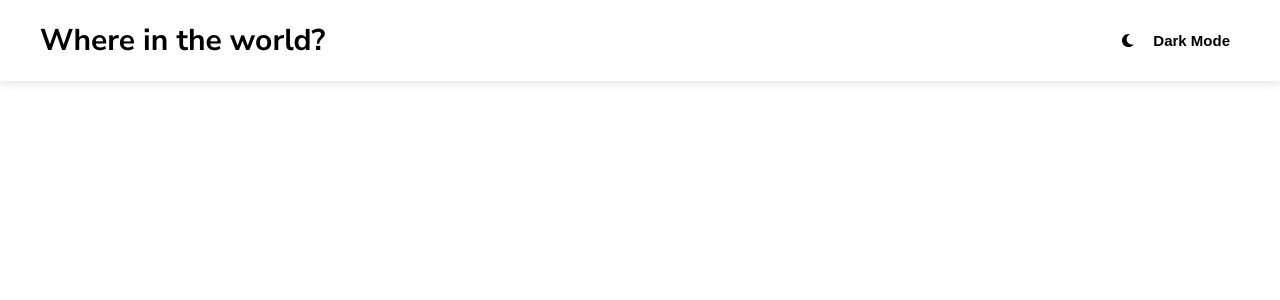
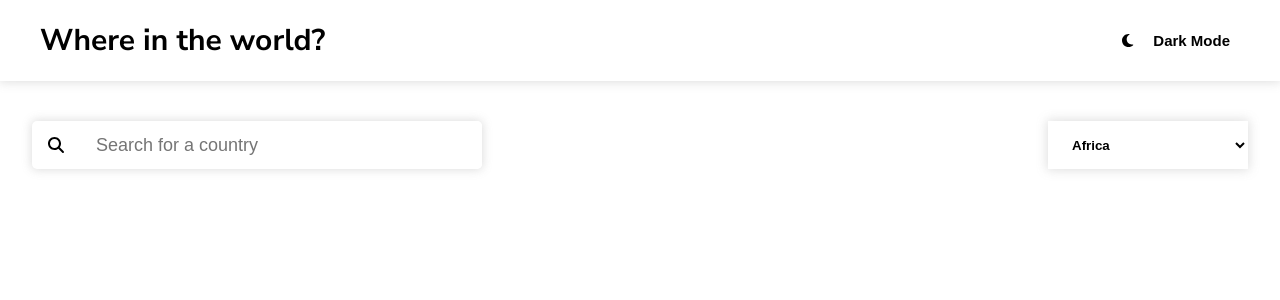
Before and after one commit to ismailcet/CountryApp, a React (Create React App) app: page / in a window 1280 px wide. Shown: the top 300 px of the page. Built offline with nearby package versions, Linux system fonts and the light colour scheme.

Commit message:
Day-3 Header and Navbar added this project

```diff
--- a/src/components/Header/Header.css
+++ b/src/components/Header/Header.css
@@ -0,0 +1,53 @@
+@import url('https://fonts.googleapis.com/css2?family=Nunito+Sans:wght@300;700&display=swap');
+header{
+    display: flex;
+    align-items: center;
+    justify-content: space-between;
+    font-family:'Nunito Sans', sans-serif;
+}
+.searchInput{
+    display: flex;
+    max-width: 450px;
+    box-shadow: 0 0 10px 1px hsla(0,0%,52%,0.274);
+    border-radius: 5px;
+    overflow:hidden;
+    width:100%;
+    height:3rem;
+}
+.searchIcon{
+    align-self: center;
+    aspect-ratio: 1/1;
+    height: 100%;
+    display: flex;
+    align-items: center;
+    justify-content: center;
+    flex: 1 1;
+}
+.searchBox{
+    flex: 9 1;
+    font-size: 1.125rem;
+    border: none;
+    outline: none;
+    padding: 0.5rem 1rem;
+    color: #858585;
+    background-color: #fff;
+}
+.selectionBox{
+    display: flex;
+    align-items: center;
+    width: 90%;
+    max-width: 200px;
+    justify-content: space-between;
+    border: none;
+    outline: none;
+    background-color: #fff;
+    box-shadow: 0 0 10px 1px hsla(0,0%,52%,0.274);
+    position: relative;
+    z-index: 2;
+    padding: 0.625rem 1.25rem;
+    font-weight: 600;
+    height:3rem ;
+}
+.selectionBox::active{
+    border-radius: 16px;
+}
--- a/src/components/Header/Header.js
+++ b/src/components/Header/Header.js
@@ -0,0 +1,33 @@
+import React, { Component } from "react";
+import { FontAwesomeIcon } from "@fortawesome/react-fontawesome";
+import { faSearch } from "@fortawesome/free-solid-svg-icons";
+import "./Header.css";
+export default class Header extends Component {
+  render() {
+    return (
+      <header>
+        <div className="searchInput">
+          <label htmlFor="search-country" className="searchIcon">
+            <FontAwesomeIcon icon={faSearch} />
+          </label>
+          <input
+            type="text"
+            id="search-country"
+            placeholder="Search for a country"
+            className="searchBox"
+          ></input>
+        </div>
+        <select className="selectionBox">
+          <option value="Africa">Africa</option>
+          <option value="America">America</option>
+          <option value="Asia">Asia</option>
+          <option value="Europe">Europe</option>
+          <option value="Oceania">Oceania</option>
+          <option value="Remove Selection" defaultValue>
+            Filter by Region
+          </option>
+        </select>
+      </header>
+    );
+  }
+}
--- a/src/components/root/App.css
+++ b/src/components/root/App.css
@@ -3,3 +3,8 @@
     padding: 0;
     box-sizing: border-box;
 }
+main{
+    margin: auto;
+    width: 95%;
+    max-width: 1440px
+}
--- a/src/components/root/App.js
+++ b/src/components/root/App.js
@@ -1,10 +1,14 @@
 import Countries from "../countries/Countries";
 import Navbar from "../Navbar/Navbar";
+import Header from "../Header/Header";
 import "./App.css";
 function App() {
   return (
     <div className="app">
       <Navbar></Navbar>
+      <main>
+        <Header></Header>
+      </main>
       {/* <Countries></Countries> */}
     </div>
   );
```
